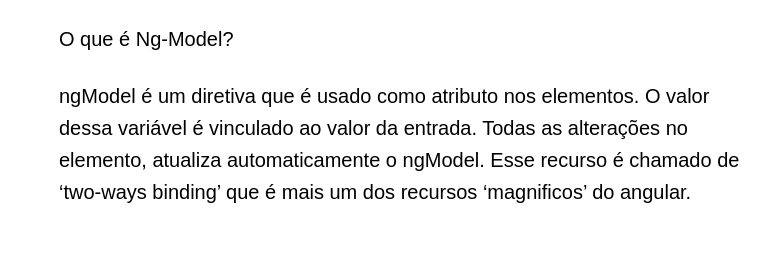
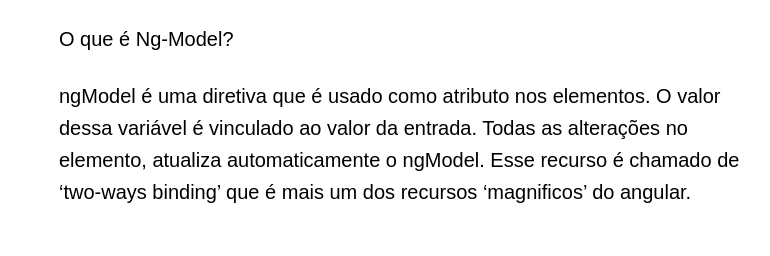
Before and after one commit to fabriciomrkonell/fabriciomrkonell, a Jekyll site: the page built from _posts/2014-02-04-angularjs-ng-model.markdown, in a window 1280 px wide and 900 px high, scrolled down 470 px. Shown: the part 175-431 px from the top of the window, without its empty margins (231-1001 px from the left). Built offline with Jekyll 4.4.1, drawn with Linux system fonts in a browser that asks for light colours; nearby versions of some CDN libraries; some web fonts are replaced; Markdown is read by kramdown in place of the engine named in the settings; comment, search, counter and statistics services are not loaded.

Commit message:
Update 2014-02-04-angularjs-ng-model.markdown

```diff
--- a/_posts/2014-02-04-angularjs-ng-model.markdown
+++ b/_posts/2014-02-04-angularjs-ng-model.markdown
@@ -10,7 +10,7 @@ categories: Blog
 
 O que é Ng-Model?
 
-ngModel é um diretiva que é usado como atributo nos elementos.
+ngModel é uma diretiva que é usado como atributo nos elementos.
 O valor dessa variável é vinculado ao valor da entrada.
 Todas as alterações no elemento, atualiza automaticamente o ngModel.
 Esse recurso é chamado de 'two-ways binding' que é mais um dos recursos 'magnificos' do angular.
@@ -45,6 +45,6 @@ Esse recurso é chamado de 'two-ways binding' que é mais um dos recursos 'magni
 	<br />
 	<input type="text" placeholder="Digite seu Nome" ng-model="imput">
 </div>
-<br />
+
 
 Dúvidas? Entre em contato!
```
Also changed, not shown: other parts of _posts/2014-02-04-angularjs-ng-model.markdown (+1 -1 lines).
